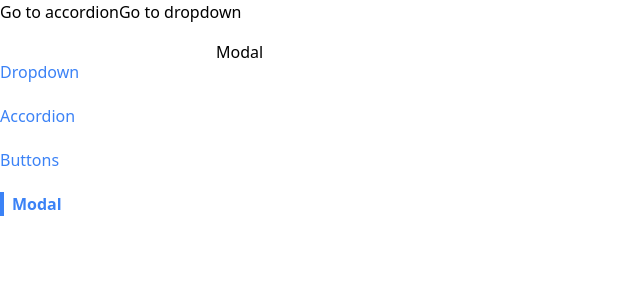
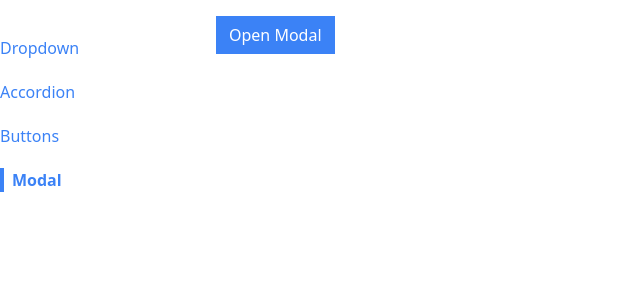
Before and after one commit to Mahyab/sideBarFundementalE, a React (Create React App) app: page /modal in a window 1280 px wide. Shown: the top 300 px of the page, without its empty margins (0-640 px from the left). Built offline with nearby package versions, Linux system fonts and the light colour scheme.

Commit message:
finished  the modal

```diff
--- a/public/index.html
+++ b/public/index.html
@@ -39,5 +39,6 @@
       To begin the development, run `npm start` or `yarn start`.
       To create a production bundle, use `npm run build` or `yarn build`.
     -->
+    <div class="modal-container"></div>
   </body>
 </html>
--- a/src/Components/Modal.js
+++ b/src/Components/Modal.js
@@ -1,3 +1,18 @@
-export default  function Modal () {
-    return (<div>Modal</div>)
+import  ReactDOM  from "react-dom"
+export default  function Modal ({onClose , children ,actionBar}) {
+    return ReactDOM.createPortal(
+        <div>
+            <div onClick={onClose} className="absolute inset-0 bg-gray-300 opacity-80"></div>
+            <div className="absolute inset-40 p-10 bg-white">
+                <div className="flex flex-col justify-between h-full">
+                    {children}
+                </div>
+                <div className="flex justify-end">
+                    {actionBar}
+                </div>
+
+            </div>
+        </div> , document.querySelector(".modal-container")
+    );
+
 }
--- a/src/contexts/navigation.js
+++ b/src/contexts/navigation.js
@@ -17,11 +17,7 @@
     }
     return(
         <NavigationContext.Provider value={{currentPath , navigate}}>
-            <div>
-                <button  onClick={() => navigate("/accordion")}>Go to accordion </button>
-                <button onClick={() =>navigate("/dropdown")}>Go to dropdown</button>
-                <br/>
-            </div>
+
             {children}
         </NavigationContext.Provider>
     )
--- a/src/pages/ModalPage.js
+++ b/src/pages/ModalPage.js
@@ -1,10 +1,22 @@
-import React from "react";
+import React, { useState } from "react";
 import Modal from "../Components/Modal";
+import Button from "../Components/Button";
 export default function ModalPage() {
-return(
-    <React.Fragment>
-        <Modal/>
-    </React.Fragment>
+    const [showModal , setShowModal] = useState(false);
+    function handleClick() {
+        setShowModal(true)
+    }
+    function handleClose() {
+        setShowModal(false);
+    }
+    const actionBar =  <Button  onClick={handleClose} primary>I Accept</Button>
+    const modal = <Modal onClose={handleClose} actionBar={actionBar}>hello every body
+   </Modal>;
+ return(
+    <div className="relative">
+        <Button onClick={handleClick} primary>Open Modal</Button>
+        {showModal && modal}
+    </div>
 )
 
 }
```
